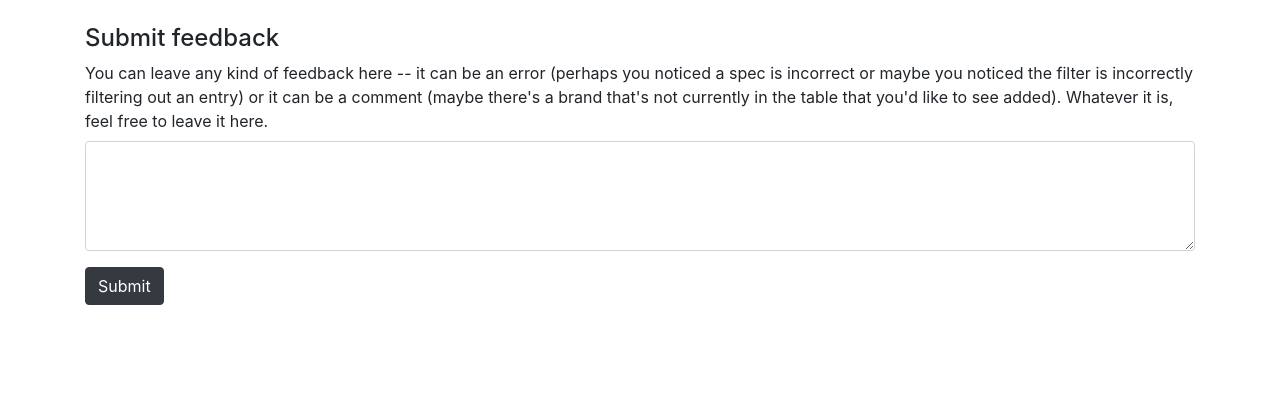
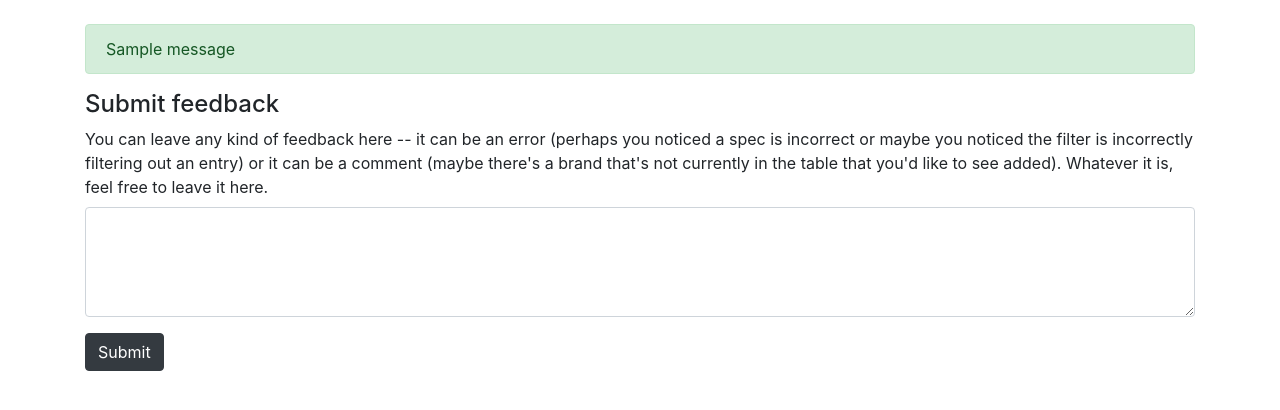
Before and after one commit to dylantsuruda/BassTromboneSpecs, a Django app: page /feedback/ in a window 1280 px wide. Shown: the part 56-466 px from the top of the page. Run offline with Django 3.2, Linux system fonts and the light colour scheme; tables that the repository leaves empty hold one stand-in row (values such as "Sample post"); one stand-in notice (Sample message) is shown; parts of the project's set-up code (start-up, migrations or seed data) failed here and were passed over; some libraries are stand-ins or nearby versions.

Commit message:
Allow better error message when submit feedback is empty

```diff
--- a/feedback/templates/feedback/index.html
+++ b/feedback/templates/feedback/index.html
@@ -48,6 +48,14 @@
 
     <main role="main" class="container" style="padding-top: 1.5rem; padding-bottom: 0.5rem;">
 
+      {% if messages %}
+        {% for message in messages %}
+          <div class="alert alert-{% if message.tags == "success" %}success{% elif message.tags == "error" %}danger{% endif %}" role="alert">
+            {{ message }}
+          </div>
+        {% endfor %}
+      {% endif %}
+
       <h4>
         Submit feedback
       </h4>
--- a/feedback/views.py
+++ b/feedback/views.py
@@ -49,6 +49,7 @@ def index(request):
 
             return redirect('specs:index')
         else:
+            messages.error(request, "Your feedback won't be submitted if it's empty.")
             return render(request, 'feedback/index.html', context)
     else:
         return render(request, 'feedback/index.html', context)
--- a/specs/templates/specs/index.html
+++ b/specs/templates/specs/index.html
@@ -40,7 +40,7 @@
 
       {% if messages %}
         {% for message in messages %}
-          <div class="alert alert-{{ message.tags }}" role="alert">
+          <div class="alert alert-{% if message.tags == "success" %}success{% elif message.tags == "error" %}danger{% endif %}" role="alert">
             {{ message }}
           </div>
         {% endfor %}
```
